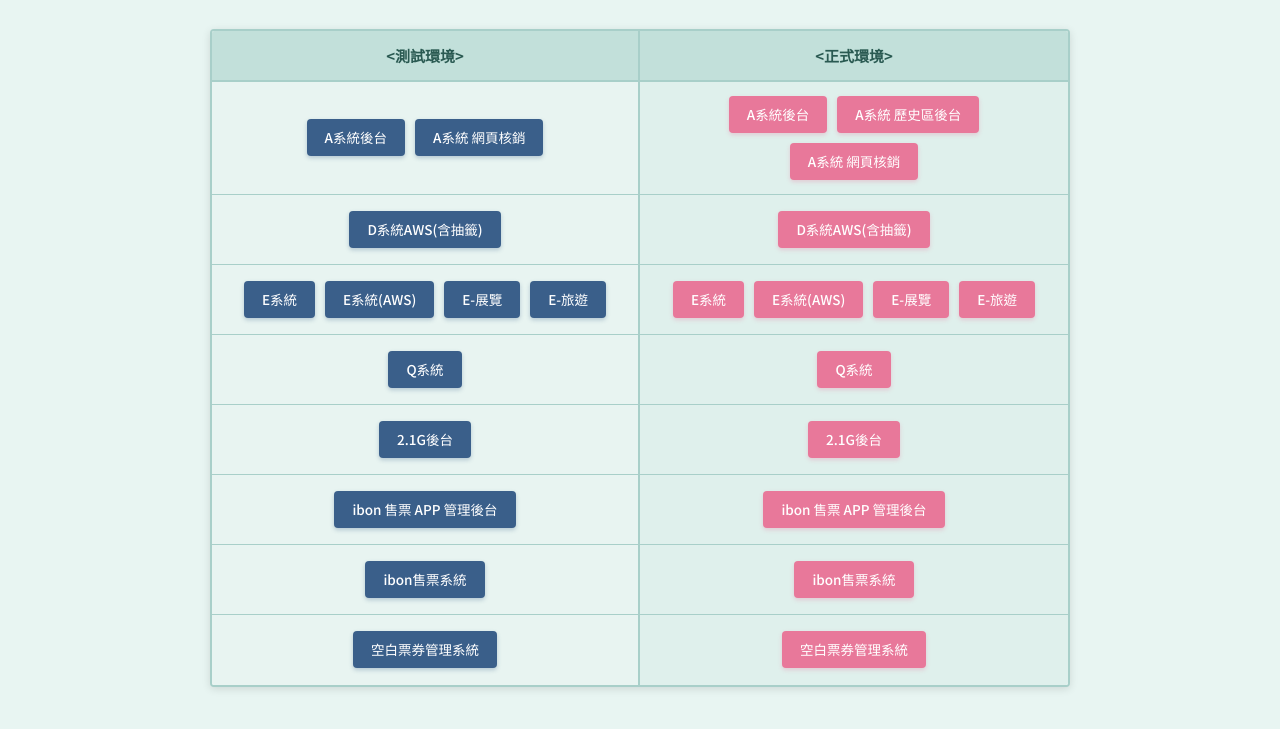
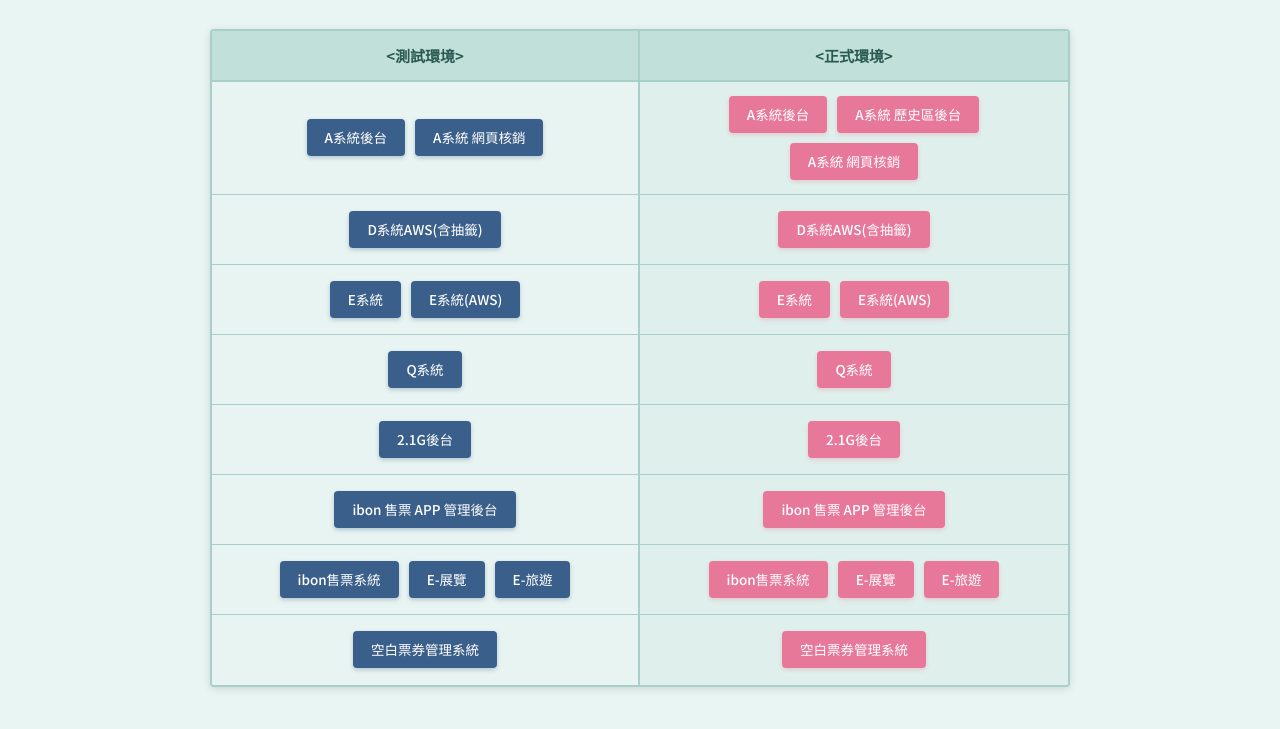
Before and after one commit to qwarepipi1614-ui/0306, a plain HTML site: page qware-portal002.html in a window 1280 px wide. Shown: the part 155-884 px from the top of the page. Drawn offline with Linux system fonts and the light colour scheme.

Commit message:
Group E-Exhibition and E-Travel under ibon Ticket System and update local storage key to v3

```diff
--- a/qware-portal002.html
+++ b/qware-portal002.html
@@ -853,12 +853,12 @@
       { id: 3, env: 'test', group: 'D系統', name: 'D系統AWS(含抽籤)', url: 'https://ticket-uat.ibon.com.tw/backend/login' },
       { id: 4, env: 'test', group: 'E系統', name: 'E系統', url: 'https://tour-uat.ibon.com.tw/login/admin?goto=/console/admin' },
       { id: 20, env: 'test', group: 'E系統', name: 'E系統(AWS)', url: 'https://order-uat.ibon.com.tw/login/admin' },
-      { id: 21, env: 'test', group: 'E系統', name: 'E-展覽', url: 'https://tour-uat.ibon.com.tw/home/exhibition' },
-      { id: 22, env: 'test', group: 'E系統', name: 'E-旅遊', url: 'https://tour-uat.ibon.com.tw/home/drama' },
       { id: 5, env: 'test', group: 'Q系統', name: 'Q系統', url: 'https://manage-uat.ibon.com.tw/system/index.asp' },
       { id: 6, env: 'test', group: '2.1G', name: '2.1G後台', url: 'https://manage-uat.ibon.com.tw/Manage/Login.aspx' },
       { id: 7, env: 'test', group: 'ibon APP', name: 'ibon 售票 APP 管理後台', url: 'https://appgroupbackend-uat.azurewebsites.net/login' },
       { id: 8, env: 'test', group: 'ibon售票', name: 'ibon售票系統', url: 'https://ticket-uat.ibon.com.tw/Web/' },
+      { id: 21, env: 'test', group: 'ibon售票', name: 'E-展覽', url: 'https://tour-uat.ibon.com.tw/home/exhibition' },
+      { id: 22, env: 'test', group: 'ibon售票', name: 'E-旅遊', url: 'https://tour-uat.ibon.com.tw/home/drama' },
       { id: 9, env: 'test', group: '空白票券', name: '空白票券管理系統', url: 'http://10.35.82.104/TicketManage/' },
       { id: 10, env: 'prod', group: 'A系統', name: 'A系統後台', url: 'http://20.78.17.220/QWARE_TICKET_BACK/UTK2101_.aspx' },
       { id: 11, env: 'prod', group: 'A系統', name: 'A系統 歷史區後台', url: 'http://20.89.176.72/QWARE_TICKET_BACK/UTK2101_.aspx' },
@@ -866,12 +866,12 @@
       { id: 13, env: 'prod', group: 'D系統', name: 'D系統AWS(含抽籤)', url: 'https://ticket.ibon.com.tw/backend/login' },
       { id: 14, env: 'prod', group: 'E系統', name: 'E系統', url: 'https://tour.ibon.com.tw/login/admin?goto=/console/event/admin' },
       { id: 23, env: 'prod', group: 'E系統', name: 'E系統(AWS)', url: 'https://order.ibon.com.tw/login/admin' },
-      { id: 24, env: 'prod', group: 'E系統', name: 'E-展覽', url: 'https://tour.ibon.com.tw/home/exhibition' },
-      { id: 25, env: 'prod', group: 'E系統', name: 'E-旅遊', url: 'https://tour.ibon.com.tw/home/drama' },
       { id: 15, env: 'prod', group: 'Q系統', name: 'Q系統', url: 'https://manage.ibon.com.tw/system/' },
       { id: 16, env: 'prod', group: '2.1G', name: '2.1G後台', url: 'https://manage.ibon.com.tw/Manage/Login.aspx' },
       { id: 17, env: 'prod', group: 'ibon APP', name: 'ibon 售票 APP 管理後台', url: 'https://appgroupbackend.azurewebsites.net/login' },
       { id: 18, env: 'prod', group: 'ibon售票', name: 'ibon售票系統', url: 'https://ticket.ibon.com.tw/Web/' },
+      { id: 24, env: 'prod', group: 'ibon售票', name: 'E-展覽', url: 'https://tour.ibon.com.tw/home/exhibition' },
+      { id: 25, env: 'prod', group: 'ibon售票', name: 'E-旅遊', url: 'https://tour.ibon.com.tw/home/drama' },
       { id: 19, env: 'prod', group: '空白票券', name: '空白票券管理系統', url: 'https://manage.ibon.com.tw/Ticketmanage/tkLogin.aspx' },
     ];
 
@@ -879,7 +879,7 @@
 
     function load() {
       try {
-        const s = localStorage.getItem('qware_items_v2');
+        const s = localStorage.getItem('qware_items_v3');
         if (s) {
           const d = JSON.parse(s);
           nextId = d.nextId || 26;
@@ -890,7 +890,7 @@
     }
 
     function save(items) {
-      localStorage.setItem('qware_items_v2', JSON.stringify({ items, nextId }));
+      localStorage.setItem('qware_items_v3', JSON.stringify({ items, nextId }));
     }
 
     let items = load();
```
